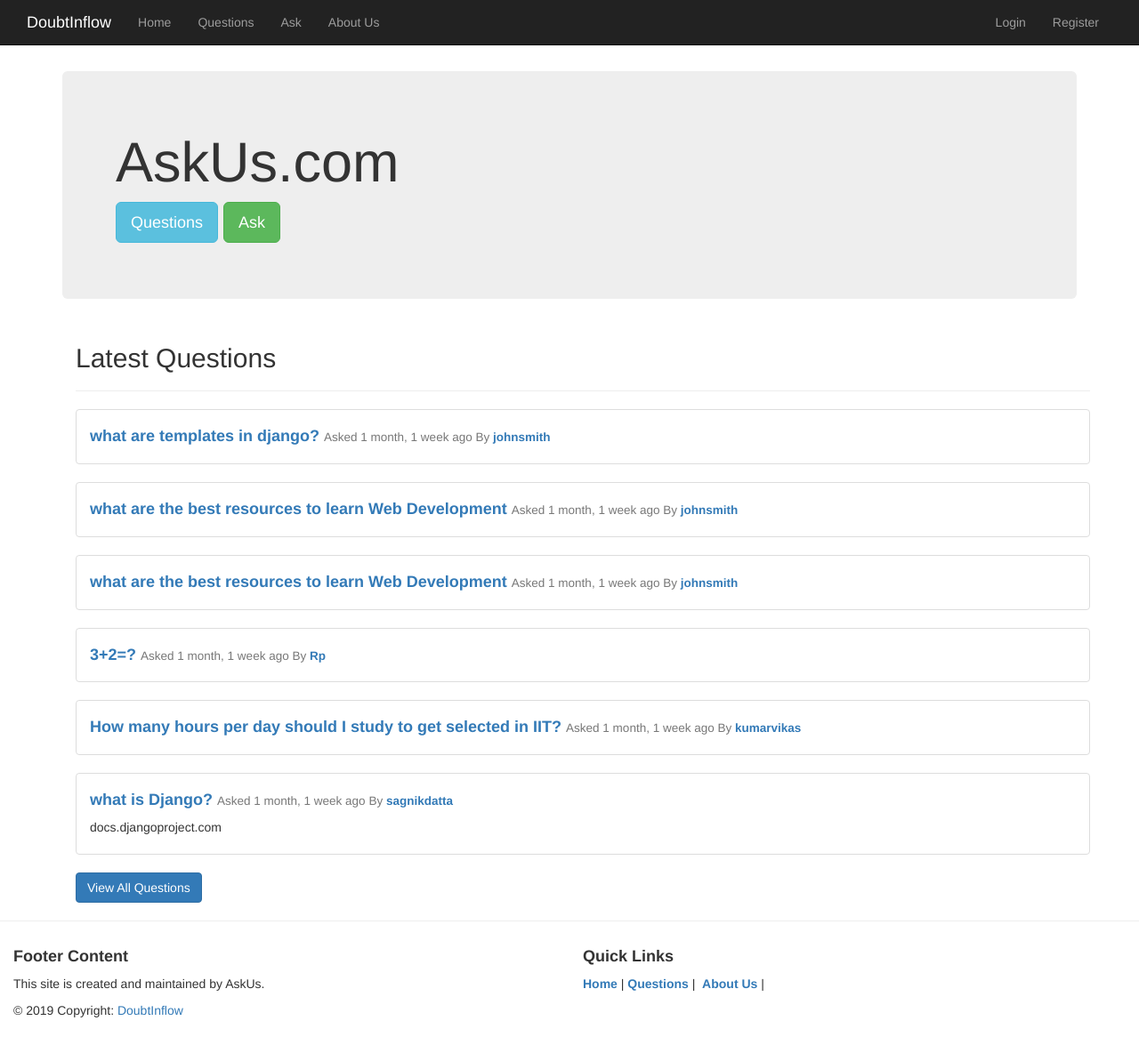
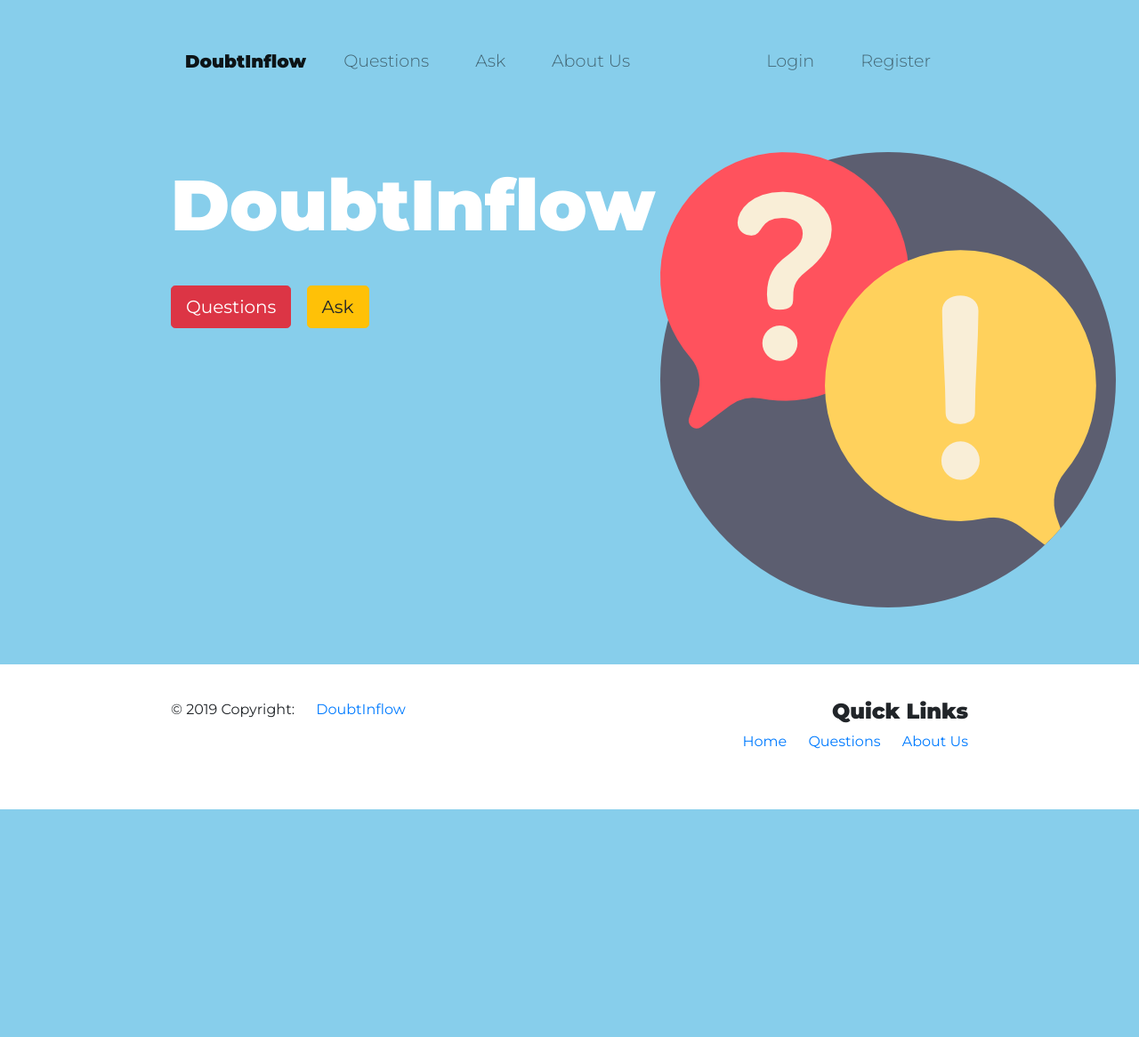
Before and after one commit to nirvikagarwal/Question-Answer-Forum, a Django app: page / in a window 1280 px wide. Shown: the whole page at 89% size. After the commit the page ends 910 px from the top, so only its background shows below. Run offline with Django 3.2, Linux system fonts and the light colour scheme; data comes from the database, SQL or seed files in the repository; both versions use the stored data as it was after the commit; some libraries are stand-ins or nearby versions.

Commit message:
Improved the landing page UI

```diff
--- /dev/null
+++ b/Question_Answer_Forum/core/static/css/styles.css
@@ -0,0 +1,58 @@
+body{
+    font-family: "Montserrat";
+}
+
+.container-fluid{
+    padding: 3% 15% 5%;
+}
+
+.navbar-brand{
+    font-weight: bold;
+}
+
+.navbar{
+    margin: 0 0 4.5rem;
+}
+
+.nav-item{
+    padding: 0 18px;
+}
+
+.nav-link{
+    font-size: 1.2rem;
+    font-family: "Montserrat";
+    font-weight: 300;
+}
+
+#title{
+    background-color: #87ceeb;
+    color: #fff;
+}
+
+
+h1{
+    font-size: 5rem;
+    font-weight: 900;
+    line-height: 1.5;
+}
+
+.title-btn{
+    margin: 5% 3% 5% 0;
+}
+
+.title-img{
+    margin-left: 20%;
+}
+
+.footer-copyright{
+    text-align: center;
+}
+
+
+.footer-link{
+    padding-left: 20px;
+}
+
+.footer-col{
+    text-align: right;
+}
--- a/Question_Answer_Forum/core/templates/core/base.html
+++ b/Question_Answer_Forum/core/templates/core/base.html
@@ -1,3 +1,5 @@
+{% load static %}
+
 <!DOCTYPE html>
 <html>
     <head>
@@ -5,8 +7,21 @@
         <meta http-equiv="X-UA-Compatible" content="IE=edge">
         <meta name="viewport" content="width=device-width, initial-scale=1">
 
-        <title>{% block title %} AskUs {% endblock title %}</title>
-        <link rel="stylesheet" href="https://maxcdn.bootstrapcdn.com/bootstrap/3.3.7/css/bootstrap.min.css" integrity="sha384-BVYiiSIFeK1dGmJRAkycuHAHRg32OmUcww7on3RYdg4Va+PmSTsz/K68vbdEjh4u" crossorigin="anonymous">
+        <title>{% block title %} DoubtInflow {% endblock title %}</title>
+
+
+         <!-- Google Fonts -->
+         <link href="https://fonts.googleapis.com/css?family=Montserrat:300,400,900&display=swap" rel="stylesheet">
+
+        <!-- Stylesheets -->
+        <link rel="stylesheet" href="https://stackpath.bootstrapcdn.com/bootstrap/4.4.1/css/bootstrap.min.css" integrity="sha384-Vkoo8x4CGsO3+Hhxv8T/Q5PaXtkKtu6ug5TOeNV6gBiFeWPGFN9MuhOf23Q9Ifjh" crossorigin="anonymous">
+        <link rel="stylesheet" href="../../static/css/styles.css">
+
+
+        <!-- JS scripts -->
+        <script src="https://code.jquery.com/jquery-3.4.1.slim.min.js" integrity="sha384-J6qa4849blE2+poT4WnyKhv5vZF5SrPo0iEjwBvKU7imGFAV0wwj1yYfoRSJoZ+n" crossorigin="anonymous"></script>
+        <script src="https://cdn.jsdelivr.net/npm/popper.js@1.16.0/dist/umd/popper.min.js" integrity="sha384-Q6E9RHvbIyZFJoft+2mJbHaEWldlvI9IOYy5n3zV9zzTtmI3UksdQRVvoxMfooAo" crossorigin="anonymous"></script>
+        <script src="https://stackpath.bootstrapcdn.com/bootstrap/4.4.1/js/bootstrap.min.js" integrity="sha384-wfSDF2E50Y2D1uUdj0O3uMBJnjuUD4Ih7YwaYd1iqfktj0Uod8GCExl3Og8ifwB6" crossorigin="anonymous"></script>
 
     </head>
     <body>
@@ -18,8 +33,6 @@
             </div>
         {% include "core/footer.html" %}
 
-        <script src="http://code.jquery.com/jquery-3.1.1.js" integrity="sha256-16cdPddA6VdVInumRGo6IbivbERE8p7CQR3HzTBuELA=" crossorigin="anonymous"></script>
-        <script src="https://maxcdn.bootstrapcdn.com/bootstrap/3.3.7/js/bootstrap.min.js" integrity="sha384-Tc5IQib027qvyjSMfHjOMaLkfuWVxZxUPnCJA7l2mCWNIpG9mGCD8wGNIcPD7Txa" crossorigin="anonymous"></script>
 
 </body>
 </html>
--- a/Question_Answer_Forum/core/templates/core/home.html
+++ b/Question_Answer_Forum/core/templates/core/home.html
@@ -1,40 +1,123 @@
-{% extends "core/base.html" %}
+{% load static %}
 
-{% block title %}
-    Home | {{ block.super }}
-{% endblock title %}
+<!DOCTYPE html>
+<html lang="en">
+<head>
+  <meta charset="UTF-8">
+  <meta name="viewport" content="width=device-width, initial-scale=1.0">
+  <title>{% block title %} DoubtInflow {% endblock title %}</title>
 
-{% block content %}
-<div class="jumbotron">
-  <h1>AskUs.com</h1>
-  <p>
-    <a href="{% url 'questions:question_list' %}"><button class="btn btn-info btn-lg"> Questions</button></a>
-    <a href="{% url 'questions:question_ask' %}"><button class="btn btn-success btn-lg">Ask</button></a>
-  </p>
-</div>
+  <!-- Google Fonts -->
+  <link href="https://fonts.googleapis.com/css?family=Montserrat:300,400,900&display=swap" rel="stylesheet">
 
-<div class="container">
-  <h2>Latest Questions</h2>
-  <hr>
-  <div>
-    <div class="list-group">
-      {% for question in queryset %}
-      <div class="list-group">
-        <div class="list-group-item list-group-item-action flex-column align-items-start">
-          <div class="d-flex w-100 justify-content-between">
-            <h4 class="mb-1"><b><a href="{{question.get_absolute_url}}" >{{ question.qus }}</a></b>
-            <small>Asked {{ question.created|timesince }} ago By <b>
-            <a href="{{question.user.get_absolute_url}}" >{{ question.user.username }}</a>
-            </b></small></h4>
-            </div>
-          <p class="mb-1">{{ question.details|linebreaks|truncatechars:120 }}</p>
+  <!-- Font Awesome -->
+  <script src="https://kit.fontawesome.com/b252eac0ba.js" crossorigin="anonymous"></script>
 
+  <!-- Stylesheets -->
+  <link rel="stylesheet" href="https://stackpath.bootstrapcdn.com/bootstrap/4.4.1/css/bootstrap.min.css" integrity="sha384-Vkoo8x4CGsO3+Hhxv8T/Q5PaXtkKtu6ug5TOeNV6gBiFeWPGFN9MuhOf23Q9Ifjh" crossorigin="anonymous">
+  <link rel="stylesheet" href="../../static/css/styles.css">
+
+
+  <!-- JS scripts -->
+  <script src="https://code.jquery.com/jquery-3.4.1.slim.min.js" integrity="sha384-J6qa4849blE2+poT4WnyKhv5vZF5SrPo0iEjwBvKU7imGFAV0wwj1yYfoRSJoZ+n" crossorigin="anonymous"></script>
+  <script src="https://cdn.jsdelivr.net/npm/popper.js@1.16.0/dist/umd/popper.min.js" integrity="sha384-Q6E9RHvbIyZFJoft+2mJbHaEWldlvI9IOYy5n3zV9zzTtmI3UksdQRVvoxMfooAo" crossorigin="anonymous"></script>
+  <script src="https://stackpath.bootstrapcdn.com/bootstrap/4.4.1/js/bootstrap.min.js" integrity="sha384-wfSDF2E50Y2D1uUdj0O3uMBJnjuUD4Ih7YwaYd1iqfktj0Uod8GCExl3Og8ifwB6" crossorigin="anonymous"></script>
+</head>
+<body>
+  <section id="title">
+
+    <!-- NavBar -->
+    <div class="container-fluid">
+      <nav class="navbar navbar-expand-lg navbar-light">
+        <a class="navbar-brand" href="{% url 'home' %}">DoubtInflow</a>
+        <button class="navbar-toggler" type="button" data-toggle="collapse" data-target="#navbarTogglerDemo01" aria-controls="navbarTogglerDemo01" aria-expanded="false" aria-label="Toggle navigation">
+          <span class="navbar-toggler-icon"></span>
+        </button>
+        <div class="collapse navbar-collapse" id="navbarTogglerDemo01">
+          <ul class="navbar-nav mr-auto">
+            <!-- <li class="nav-item">
+              <a class="nav-link" href="{% url 'home' %}">Home</a>
+            </li> -->
+            <li class="nav-item">
+              <a class="nav-link" href="{% url 'questions:question_list' %}">Questions</a>
+            </li>
+            <li class="nav-item">
+              <a class="nav-link" href="{% url 'questions:question_ask' %}">Ask</a>
+            </li>
+            <li class="nav-item">
+              <a class="nav-link" href="{% url 'about' %}">About Us</a>
+            </li>
+          </ul>
+
+          <ul class="navbar-nav ml-auto">
+
+            {% if request.user.is_authenticated %}
+
+            <li class="nav-item">
+              <a class="nav-link" href="{{user.get_absolute_url}}" style="font-weight: bold;"><i class="fas fa-user"></i> &nbsp {{user.username}}</a>
+            </li>
+            <li class="nav-item">
+              <a class="nav-link" href="{% url 'logout' %}">Logout</a>
+            </li>
+
+            {% else %}
+            <li class="nav-item">
+              <a class="nav-link" href="{% url 'login' %}">Login</a>
+            </li>
+            <li class="nav-item">
+              <a class="nav-link" href="{% url 'register' %}">Register</a>
+            </li>
+            {% endif %}
+
+          </ul>
         </div>
+      </nav>
+
+
+
+
+      <!-- Title -->
+
+      <div class="row">
+        <div class="col-lg-6">
+          <h1>DoubtInflow</h1>
+          <p>
+            <a href="{% url 'questions:question_list' %}"><button class="btn btn-danger btn-lg title-btn"> Questions</button></a>
+            <a href="{% url 'questions:question_ask' %}"><button class="btn btn-warning btn-lg title-btn">Ask</button></a>
+          </p>
+        </div>
+
+        <div class="col-lg-6">
+          <img class="title-img" src="../../static/images/question.png" alt="">
+        </div>
+
       </div>
-      {% endfor %}
 
     </div>
-    <a href="{% url 'questions:question_list' %}"><button type="button" class="btn btn-primary">View All Questions</button></a>
-  </div>
-</div>
-{% endblock content %}
+  </section>
+
+  <!-- Footer -->
+
+  <section id="footer">
+    <footer class="footer">
+      <div class="container-fluid">
+          <div class="row">
+              <div class="col-md-6">
+                  <p>© 2019 Copyright: <a class="footer-link" href="{% url 'home' %}">DoubtInflow</a></p>
+              </div>
+              <div class="col-md-6 footer-col">
+                  <h4><strong>Quick Links</strong></h4>
+
+                  <a class="footer-link" href="{% url 'home' %}">Home </a>
+                  <a class="footer-link" href="{% url 'questions:question_list' %}">Questions</a>
+                  <a class="footer-link" href="{% url 'about' %}">About Us</a>
+
+              </div>
+          </div>
+      </div>
+
+  </footer>
+  </section>
+
+</body>
+</html>
--- a/Question_Answer_Forum/core/templates/core/navbar.html
+++ b/Question_Answer_Forum/core/templates/core/navbar.html
@@ -1,4 +1,4 @@
-<nav class="navbar navbar-inverse navbar-fixed-top">
+<!-- <nav class="navbar navbar-inverse navbar-fixed-top">
     <div class="container-fluid">
       <div class="navbar-header">
         <button type="button" class="navbar-toggle collapsed" data-toggle="collapse" data-target="#bs-example-navbar-collapse-1" aria-expanded="false">
@@ -7,7 +7,7 @@
           <span class="icon-bar"></span>
           <span class="icon-bar"></span>
         </button>
-        <a class="navbar-brand" href="{% url 'home' %}" style="padding-left: 30px;">DoubtInflow</a>
+        <a class="navbar-brand" href="{% url 'home' %}" style="padding-left: 30px;">AskUs.com</a>
       </div>
 
 
@@ -30,4 +30,50 @@
           {% endif %}
         </ul>
       </div>
+  </nav> -->
+
+
+  <nav class="navbar navbar-expand-lg navbar-dark bg-primary fixed-top">
+    <a class="navbar-brand" href="">AskUs.com</a>
+    <button class="navbar-toggler" type="button" data-toggle="collapse" data-target="#navbarTogglerDemo01" aria-controls="navbarTogglerDemo01" aria-expanded="false" aria-label="Toggle navigation">
+      <span class="navbar-toggler-icon"></span>
+    </button>
+    <div class="collapse navbar-collapse" id="navbarTogglerDemo01">
+      <ul class="navbar-nav mr-auto">
+        <li class="nav-item">
+          <a class="nav-link" href="{% url 'home' %}">Home</a>
+        </li>
+        <li class="nav-item">
+          <a class="nav-link" href="{% url 'questions:question_list' %}">Questions</a>
+        </li>
+        <li class="nav-item">
+          <a class="nav-link" href="{% url 'questions:question_ask' %}">Ask</a>
+        </li>
+        <li class="nav-item">
+          <a class="nav-link" href="{% url 'about' %}">About Us</a>
+        </li>
+      </ul>
+
+      <ul class="navbar-nav ml-auto">
+
+        {% if request.user.is_authenticated %}
+
+        <li class="nav-item">
+          <a class="nav-link" href="{{user.get_absolute_url}}">{{user.username}}</a>
+        </li>
+        <li class="nav-item">
+          <a class="nav-link" href="{% url 'logout' %}">Logout</a>
+        </li>
+
+        {% else %}
+        <li class="nav-item">
+          <a class="nav-link" href="{% url 'login' %}">Login</a>
+        </li>
+        <li class="nav-item">
+          <a class="nav-link" href="{% url 'register' %}">Register</a>
+        </li>
+        {% endif %}
+
+      </ul>
+    </div>
   </nav>
```
Also changed, not shown: Question_Answer_Forum/Question_Answer_Forum/settings.py (line endings or trailing spaces), Question_Answer_Forum/core/static/images/question.png (added), Question_Answer_Forum/db.sqlite3, 2 other files.
